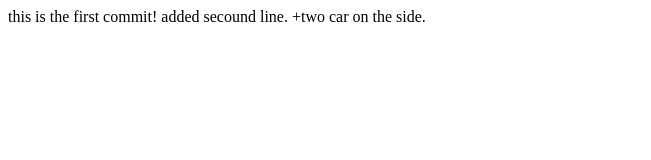
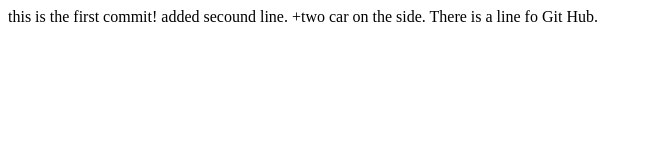
Before and after one commit to AndreyAdmin/november-test-home, a plain HTML site: page index.html in a window 1280 px wide. Shown: the whole page, without its empty margins (0-651 px from the left). Drawn offline with Linux system fonts and the light colour scheme.

Commit message:
Update index.html

```diff
--- a/index.html
+++ b/index.html
@@ -10,5 +10,7 @@
 	added secound line.
 	+two car on the side.
 
+	There is a line fo Git Hub.
+
 </body>
 </html>
```
